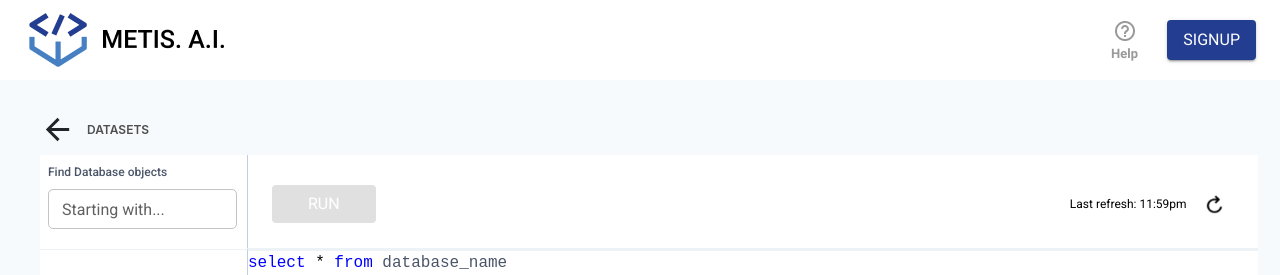
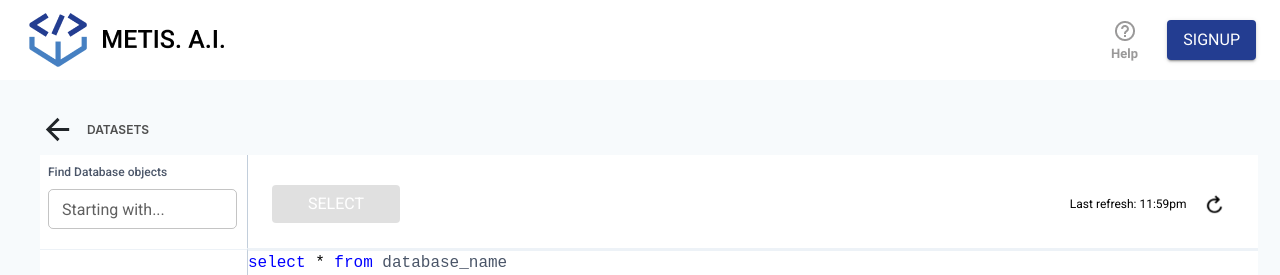
Before and after one commit to buryhuang/metis-ai-app, a React (Create React App) app: page /detail in a window 1280 px wide. Shown: the top 275 px of the page. Built offline with nearby package versions, Linux system fonts and the light colour scheme; no server answers.

Commit message:
Button-Alert-UI-Fix
Fixed button default disabled.
Fixed Alert to show the correct query for users.

```diff
--- a/src/Utils/Toast.js
+++ b/src/Utils/Toast.js
@@ -1,6 +1,6 @@
 import { toast as reactToast } from 'react-toastify';
-export const toast = (message, type = "success", duration = 3000) => {
-    const msg = message ? message.toUpperCase() : message
+export const toast = (message, type = "success", duration = 6000) => {
+    const msg = message ? message: message
     switch (type) {
         case "success":
             reactToast.success(msg, {
@@ -29,7 +29,7 @@ export const toast = (message, type = "success", duration = 3000) => {
                 position: "top-right",
                 autoClose: duration,
                 hideProgressBar: false,
-                closeOnClick: true,
+                closeOnClick: false,
                 pauseOnHover: true,
                 draggable: true,
                 progress: undefined,
--- a/src/container/Detail/Detail.js
+++ b/src/container/Detail/Detail.js
@@ -187,6 +187,13 @@ const Detail = () => {
         </Highlight>
     );
 
+    const ToastMsg = () => (
+        <div>
+          There is an error for query !<br/>
+          <a style={{color:'blue'}}onClick={()=>window.open('https://www.mysqltutorial.org/mysql-select-statement-query-data.aspx','_blank')}>More Information</a>
+        </div>
+      )
+
     const runQuery = () => {
         let url = `dataframes/query?df_id=${dsID}&select_sql_stmt=${query}`
         if (!dsID || !query) return false;
@@ -208,9 +215,10 @@ const Detail = () => {
         }).catch(err => {
             console.log(`🚀 ~ file: Detail.js ~ line 204 ~ fetchRequest ~ err`, err);
             setqueryLoading(false);
-            toast("There is an error, Please check your query", "error")
+            toast(ToastMsg, "error")
         });
     }
+
 
     return (
         <Fragment>
@@ -256,9 +264,14 @@ const Detail = () => {
                             <Box>
                                 <Box sx={{ background: "#fff", pt: 3.5, pb: 2.9, px: 3, borderLeft: "1px solid #C2CEDB" }}>
                                     <Grid container justifyContent="space-between" alignItems="center">
-                                        <Button disabled={query === '' || !dsID} onClick={() => runQuery()} variant="contained" sx={{ px: 4.5, py: 0.85, background: "#4680C2" }}>
-                                            <Typography sx={{ color: "#fff" }}>run</Typography>
-                                        </Button>
+                                        { dsID ?
+                                            <Button disabled={query === '' || !dsID} onClick={() => runQuery()} variant="contained" sx={{ px: 6, py: 0.85, background: "#4680C2" }}>
+                                                <Typography sx={{ color: "#fff" }}>run</Typography>
+                                            </Button> :
+                                            <Button disabled={query === '' || !dsID} onClick={() => runQuery()} variant="contained" sx={{ px: 4.5, py: 0.85, background: "#4680C2" }}>
+                                                <Typography sx={{ color: "#fff" }}>select</Typography>
+                                            </Button>
+                                        }
                                         <Box sx={{ p: 0.5, borderRadius: 0.5 }}>
                                             <Grid container justifyContent="space-between" alignItems="center">
                                                 <Box sx={{ mr: 1.5 }}>
```
